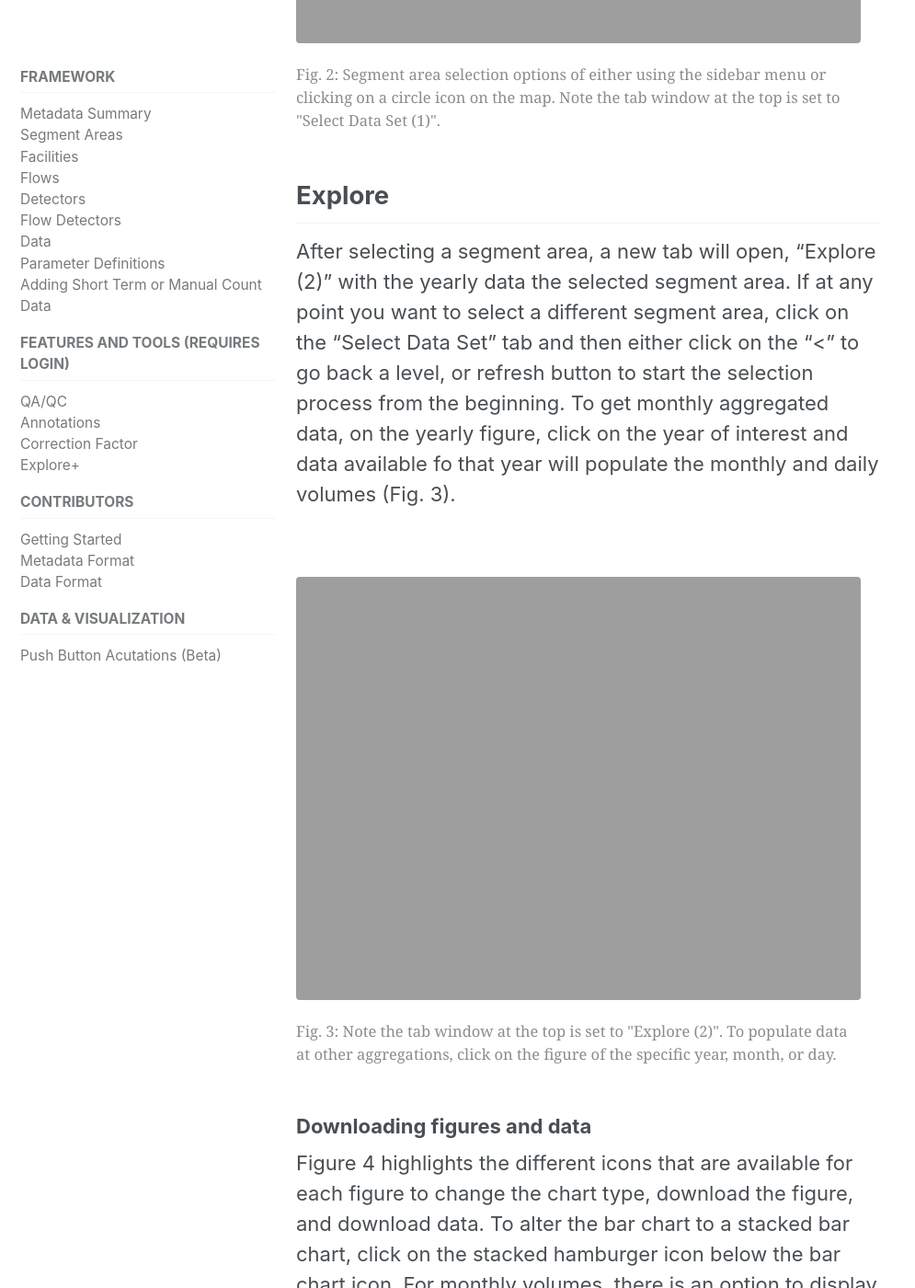
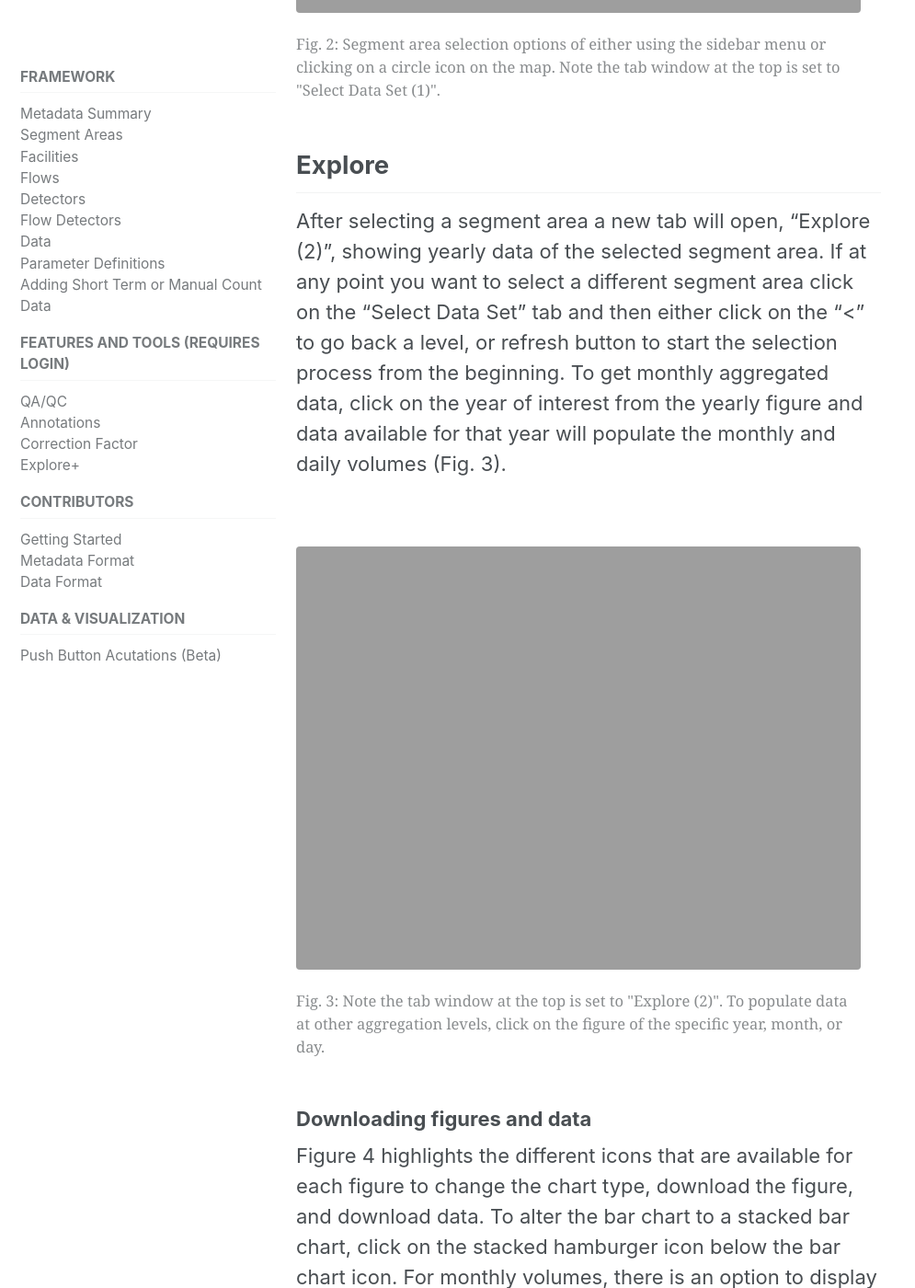
Before and after one commit to PSUTrec/documentation, a Jekyll site: the page built from _documents/16-explore.md, in a window 1280 px wide and 1400 px high, scrolled down 2669 px. Shown: the whole window at 92% size, without its empty margins (0-995 px from the left). Built offline with Jekyll 4.4.1, drawn with Linux system fonts in a browser that asks for light colours; nearby versions of some CDN libraries; some of the changed text lies outside the part shown.

Commit message:
fix typos and some grammer

```diff
--- a/_documents/16-explore.md
+++ b/_documents/16-explore.md
@@ -1,11 +1,11 @@
 ---
-title: Explore+
+title: Explore
 ---
 
 The following tutorial will describe how to navigate and use the tools available on the [Explore](https://bikeped.trec.pdx.edu/explore/) page.
 
 ## Select by "States" or "Region"
-Start by selecting the "States" or "Region" option for selecting a data set of interest. The "Region" selection is a predetermined grouping determined by multi-agency partnerships that can include multi-state boundaries. At any point during the selection process, to go back one level click on the "<" button located next to the search bar in the right sidebar menu. To start the selection process from the beginning, click on the refresh button next to the "<" button.
+Start by selecting the "States" or "Region" option for selecting a data set of interest. The "Region" selection is a predefined geographical boundary determined by multi-agency partnerships that can include multi-state boundaries. At any point during the selection process, to go back one level click on the "<" button located next to the search bar in the right sidebar menu. To start the selection process from the beginning, click on the refresh button next to the "<" button.
 
 ### "States"
 When selecting "States" a list of available states with data are provided. Continue by selecting a state of interest and a list of available locations will appear in the right sidebar menu and the map will zoom into the state showing all the available locations (Fig. 1).
@@ -27,25 +27,25 @@ Please note that at the top of the page, the selected tab is "Select Data Set (1
 </figure>
 
 ## Explore
-After selecting a segment area, a new tab will open, "Explore (2)" with the yearly data the selected segment area. If at any point you want to select a different segment area, click on the "Select Data Set" tab and then either click on the "<" to go back a level, or refresh button to start the selection process from the beginning. To get monthly aggregated data, on the yearly figure, click on the year of interest and data available fo that year will populate the monthly and daily volumes (Fig. 3).
+After selecting a segment area a new tab will open, "Explore (2)", showing yearly data of the selected segment area. If at any point you want to select a different segment area click on the "Select Data Set" tab and then either click on the "<" to go back a level, or refresh button to start the selection process from the beginning. To get monthly aggregated data, click on the year of interest from the yearly figure and data available for that year will populate the monthly and daily volumes (Fig. 3).
 
 <figure class="align-left">
     <img src="{{ site.url }}{{ site.baseurl }}/assets/images/exp-fig3.png" alt="">
-    <figcaption>Fig. 3: Note the tab window at the top is set to "Explore (2)". To populate data at other aggregations, click on the figure of the specific year, month, or day.</figcaption>
+    <figcaption>Fig. 3: Note the tab window at the top is set to "Explore (2)". To populate data at other aggregation levels, click on the figure of the specific year, month, or day.</figcaption>
 </figure>
 
 ### Downloading figures and data
-Figure 4 highlights the different icons that are available for each figure to change the chart type, download the figure, and download data. To alter the bar chart to a stacked bar chart, click on the stacked hamburger icon below the bar chart icon. For monthly volumes, there is an option to display the total monthly volume and the average monthly volume. To download data, click on the "download" located below figure graphing options. The data that is downloaded for each figure is the data behind the figure, this means that if click the "download" button on the "Total volume per year" figure, only the yearly data will be provided. If you want to download the figure, click on the other hamburger icon next to the graphing options.
+Figure 4 highlights the different icons that are available for each figure to change the chart type, download the figure, and download data. To alter the bar chart to a stacked bar chart, click on the stacked hamburger icon below the bar chart icon. For monthly volumes, there is an option to display the total monthly volume and the average monthly volume. To download data, click on the "download" icon located below figure graphing options. The data that is downloaded for each figure is the data behind the figure, this means that if you click the "download" button on the "Total volume per year" figure, only the yearly data will be provided. If you want to download the figure, click on the other hamburger icon next to the graphing options.
 
 <figure class="align-left">
     <img src="{{ site.url }}{{ site.baseurl }}/assets/images/exp-fig4.png" alt="">
     <figcaption>Fig. 4: Each figure panel has four icons that will allow you to download the figure image, switch between a regular or stacked bar chart, and download the data supporting the figure. For monthly aggregated data, there is an additional option to switch between total or average volumes. The total volume per year figure shows the stacked bar chart option. </figcaption>
 </figure>
 
-### Zoom in and select date range for display and showing different data types
-There are additional options to be able to zoom in or turn off/on different data to display within each figure panel (Fig. 5) To zoom in to a specific date range, you can click and drag on the figure to highlight the date range of interest. For daily volume, there is an additional slider below the figure create a window of time. To turn off/on different data that are being displayed, click on data type within the legend of each figure.
+### Zoom into and select date range for display and showing different data types
+There are additional options to be able to zoom into or turn off/on different data types to display within each figure panel (Fig. 5). To zoom into a specific date range, you can click and drag on the figure to highlight the date range of interest. For daily volume, there is an additional slider below the figure create a window of time. To turn off/on different data types that are being displayed, click on data type within the legend of each figure.
 
 <figure class="align-left">
     <img src="{{ site.url }}{{ site.baseurl }}/assets/images/exp-fig5.png" alt="">
-    <figcaption>Fig. 5: For each figure there is a "Reset zoom" button to reset the figure to it's original date range. The monthly volume figure shows the data types that were turned off are greyed out after clicking on the name of each data type. To zoom in and shift a window of time for daily data, use the slider below the daily volume figure. </figcaption>
+    <figcaption>Fig. 5: For each figure there is a "Reset zoom" button to reset the figure to it's original date range. The monthly volume figure shows the data types that were turned off are greyed out after clicking on the name of each data type. To zoom into and shift a window of time for daily data, use the slider below the daily volume figure. </figcaption>
 </figure>
```
Also changed, not shown: other parts of _documents/16-explore.md (+1 -1 lines).
